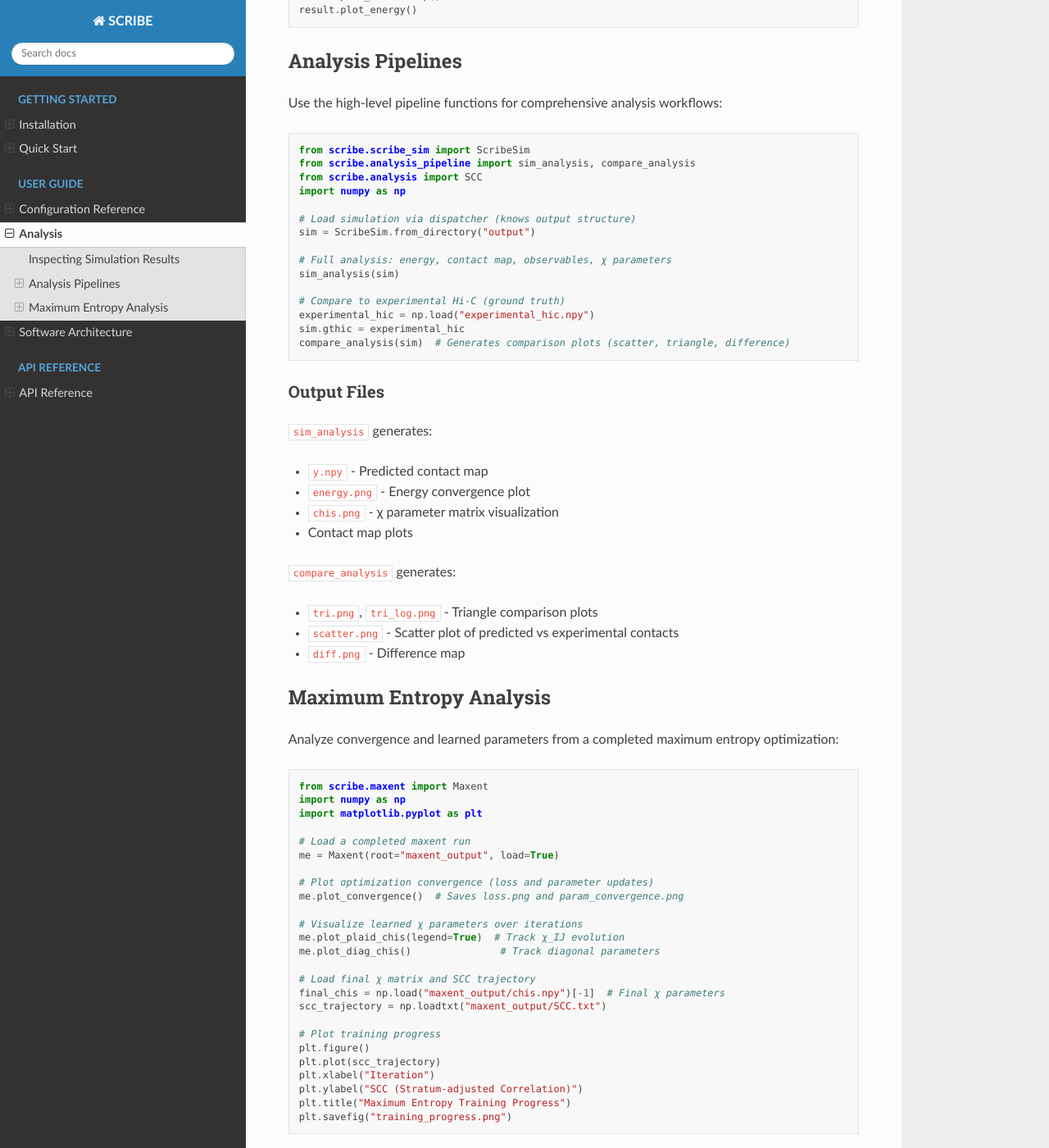
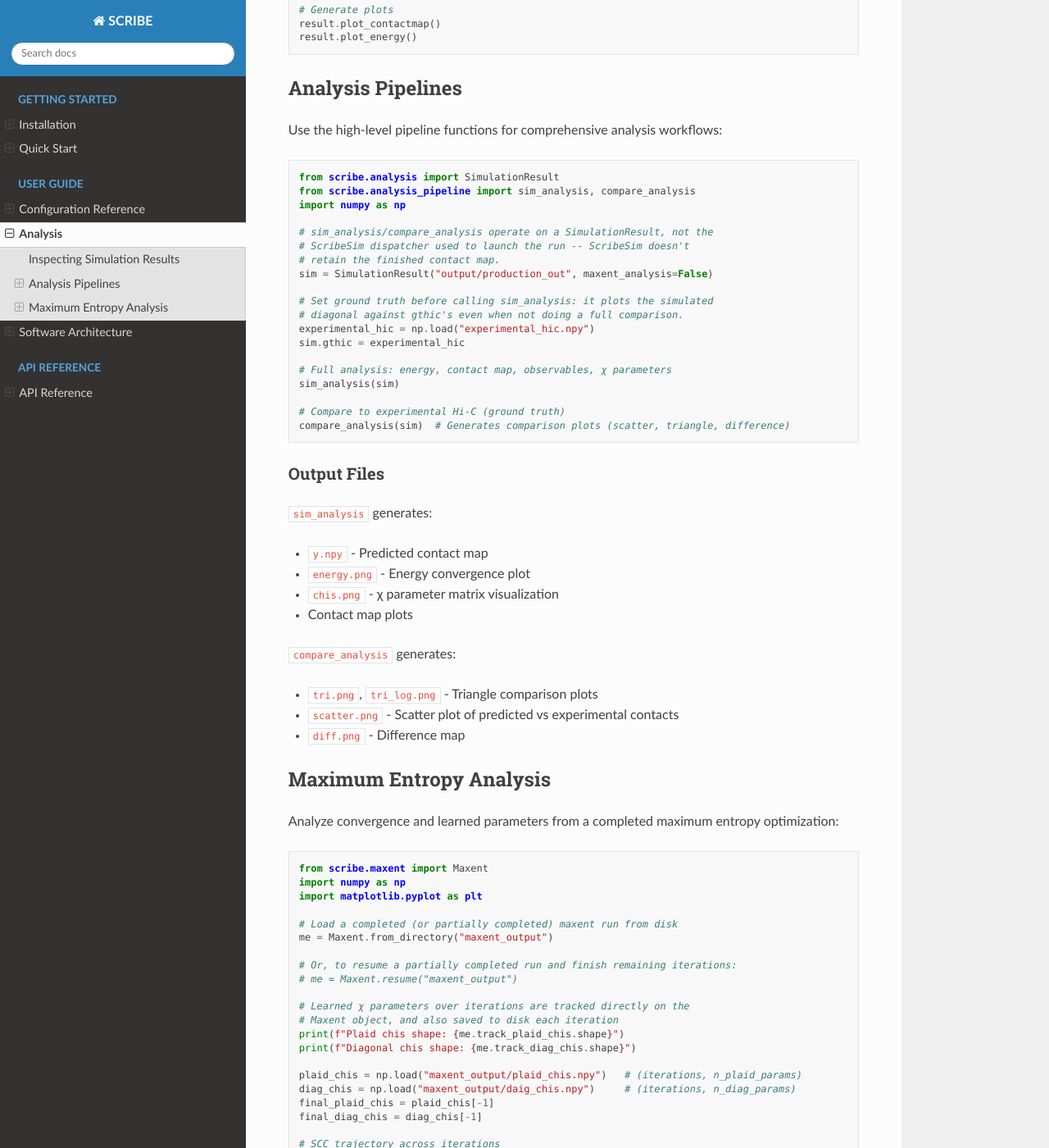
Before and after one commit to SorenKyhl/SCRIBE-chromatin, a Sphinx documentation site: the page built from docs/source/analysis.rst, in a window 1280 px wide and 1400 px high, scrolled down 853 px. Shown: the whole window at 82% size. Built offline with Sphinx 7.4.7 and the Read the Docs theme 3.1.0, drawn with Linux system fonts in a browser that asks for light colours; some of the changed text lies outside the part shown.

Commit message:
fix: correct plot_diagonal exception handling and 05_analyze_simulation.py
- plot_diagonal caught FileNotFoundError when no gthic was set, but a
  missing gthic attribute raises AttributeError, so sim_analysis() crashed
  whenever ground truth wasn't set yet. Catch both.
- 05_analyze_simulation.py loaded a ScribeSim via from_directory() and
  used sim.hic / sim.plot_consistency() etc., but ScribeSim is a simulation
  dispatcher that doesn't retain the finished contact map or expose those
  analysis methods. Load a SimulationResult instead, matching how
  sim_analysis/compare_analysis are actually meant to be used.

docs: point README and quickstart docs at the example scripts first

- README's Quick Start section duplicated a long, increasingly stale set
  of inline code snippets. Replace it with a short pointer to
  examples/quickstart/ (full_simulation.py, full_maxent.py, and the
  numbered step-by-step scripts), and link to the Sphinx docs for anyone
  wanting the lower-level walkthrough.
- Fixed the same category of bugs in docs/source/quickstart.rst and
  docs/source/analysis.rst that were found in the quickstart scripts:
  wrong run_eq kwargs, wrong plot_contactmap directory, SCC used as a
  metric function instead of get_SCC, Maxent missing params["goals"],
  ScribeSim used where SimulationResult was needed, and a fictional
  Maxent(load=True)/plot_convergence()/plot_plaid_chis() API that doesn't
  exist -- replaced with the real Maxent.from_directory/resume and
  plaid_chis.npy/daig_chis.npy files.
- Fixed "chis.npy" references (never written) to the actual
  plaid_chis.npy / daig_chis.npy filenames in examples/quickstart/README.md.

```diff
--- a/docs/source/analysis.rst
+++ b/docs/source/analysis.rst
@@ -15,12 +15,14 @@
 
 .. code-block:: python
 
-   from scribe.analysis import SimulationResult, SCC
+   from scribe.analysis import SimulationResult, get_SCC
    from scipy.stats import pearsonr
    import numpy as np
 
-   # Load a completed simulation's outputs
-   result = SimulationResult("output/production_out")
+   # Load a completed simulation's outputs. "production_out" is the
+   # directory with the aggregated contacts.txt/energy.traj/etc -- pass
+   # maxent_analysis=False if this run has no associated maxent goals.
+   result = SimulationResult("output/production_out", maxent_analysis=False)
 
    # Access simulation data
    print(f"Contact map shape: {result.hic.shape}")
@@ -44,20 +46,24 @@
 
 .. code-block:: python
 
-   from scribe.scribe_sim import ScribeSim
+   from scribe.analysis import SimulationResult
    from scribe.analysis_pipeline import sim_analysis, compare_analysis
-   from scribe.analysis import SCC
    import numpy as np
 
-   # Load simulation via dispatcher (knows output structure)
-   sim = ScribeSim.from_directory("output")
+   # sim_analysis/compare_analysis operate on a SimulationResult, not the
+   # ScribeSim dispatcher used to launch the run -- ScribeSim doesn't
+   # retain the finished contact map.
+   sim = SimulationResult("output/production_out", maxent_analysis=False)
+
+   # Set ground truth before calling sim_analysis: it plots the simulated
+   # diagonal against gthic's even when not doing a full comparison.
+   experimental_hic = np.load("experimental_hic.npy")
+   sim.gthic = experimental_hic
 
    # Full analysis: energy, contact map, observables, χ parameters
    sim_analysis(sim)
 
    # Compare to experimental Hi-C (ground truth)
-   experimental_hic = np.load("experimental_hic.npy")
-   sim.gthic = experimental_hic
    compare_analysis(sim)  # Generates comparison plots (scatter, triangle, difference)
 
 Output Files
@@ -88,18 +94,23 @@
    import numpy as np
    import matplotlib.pyplot as plt
 
-   # Load a completed maxent run
-   me = Maxent(root="maxent_output", load=True)
+   # Load a completed (or partially completed) maxent run from disk
+   me = Maxent.from_directory("maxent_output")
 
-   # Plot optimization convergence (loss and parameter updates)
-   me.plot_convergence()  # Saves loss.png and param_convergence.png
+   # Or, to resume a partially completed run and finish remaining iterations:
+   # me = Maxent.resume("maxent_output")
 
-   # Visualize learned χ parameters over iterations
-   me.plot_plaid_chis(legend=True)  # Track χ_IJ evolution
-   me.plot_diag_chis()               # Track diagonal parameters
+   # Learned χ parameters over iterations are tracked directly on the
+   # Maxent object, and also saved to disk each iteration
+   print(f"Plaid chis shape: {me.track_plaid_chis.shape}")
+   print(f"Diagonal chis shape: {me.track_diag_chis.shape}")
 
-   # Load final χ matrix and SCC trajectory
-   final_chis = np.load("maxent_output/chis.npy")[-1]  # Final χ parameters
+   plaid_chis = np.load("maxent_output/plaid_chis.npy")   # (iterations, n_plaid_params)
+   diag_chis = np.load("maxent_output/daig_chis.npy")     # (iterations, n_diag_params)
+   final_plaid_chis = plaid_chis[-1]
+   final_diag_chis = diag_chis[-1]
+
+   # SCC trajectory across iterations
    scc_trajectory = np.loadtxt("maxent_output/SCC.txt")
 
    # Plot training progress
```
Also changed, not shown: other parts of docs/source/analysis.rst (+1 -1 lines), README.md (+27 -220 lines), docs/source/quickstart.rst (+59 -5 lines), examples/quickstart/README.md, 2 other files.
